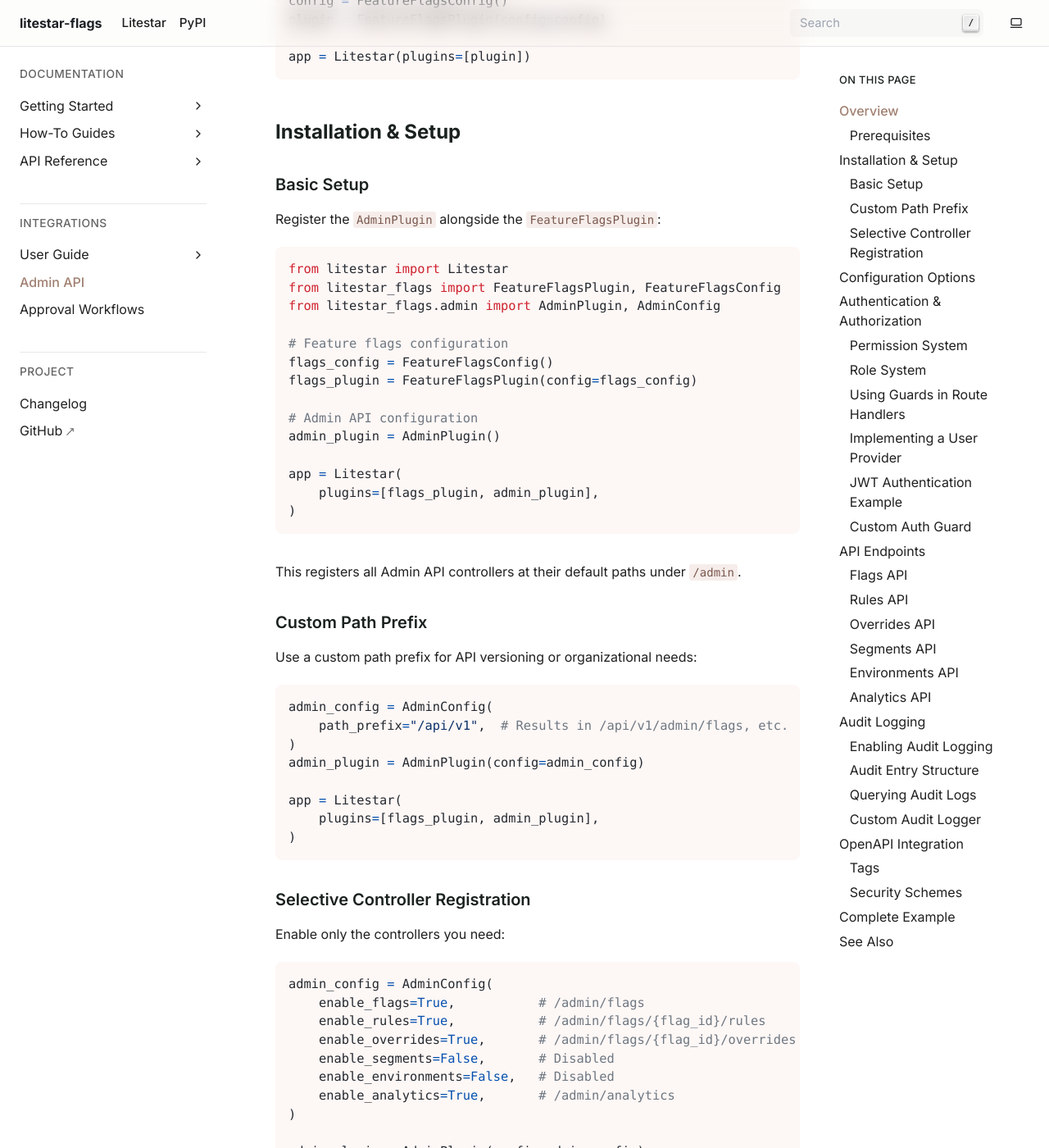
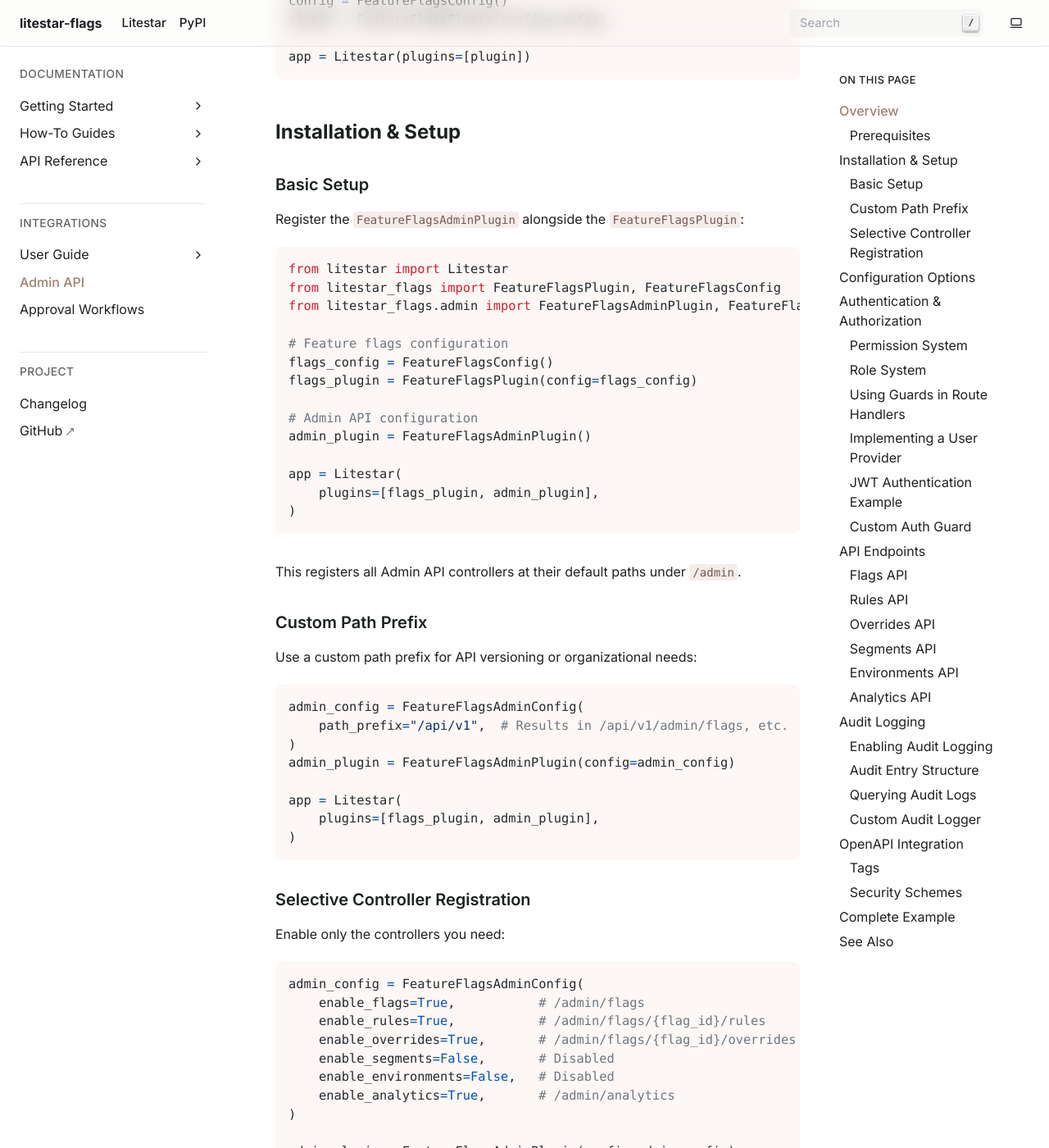
Before and after one commit to JacobCoffee/litestar-flags, a Sphinx documentation site: the page built from docs/usage/admin-api.rst, in a window 1280 px wide and 1400 px high, scrolled down 954 px. Shown: the whole window at 82% size. Built offline with Sphinx 7.4.7, drawn with Linux system fonts in a browser that asks for light colours; some of the changed text lies outside the part shown.

Commit message:
refactor: rename AdminPlugin to FeatureFlagsAdminPlugin
Rename for clarity and consistency with FeatureFlagsPlugin:
- AdminConfig -> FeatureFlagsAdminConfig
- AdminPlugin -> FeatureFlagsAdminPlugin

🤖 Generated with [Claude Code](https://claude.com/claude-code)

Co-Authored-By: Claude Opus 4.5 <noreply@anthropic.com>

```diff
--- a/docs/usage/admin-api.rst
+++ b/docs/usage/admin-api.rst
@@ -45,20 +45,20 @@ Installation & Setup
 Basic Setup
 ~~~~~~~~~~~
 
-Register the ``AdminPlugin`` alongside the ``FeatureFlagsPlugin``:
+Register the ``FeatureFlagsAdminPlugin`` alongside the ``FeatureFlagsPlugin``:
 
 .. code-block:: python
 
    from litestar import Litestar
    from litestar_flags import FeatureFlagsPlugin, FeatureFlagsConfig
-   from litestar_flags.admin import AdminPlugin, AdminConfig
+   from litestar_flags.admin import FeatureFlagsAdminPlugin, FeatureFlagsAdminConfig
 
    # Feature flags configuration
    flags_config = FeatureFlagsConfig()
    flags_plugin = FeatureFlagsPlugin(config=flags_config)
 
    # Admin API configuration
-   admin_plugin = AdminPlugin()
+   admin_plugin = FeatureFlagsAdminPlugin()
 
    app = Litestar(
        plugins=[flags_plugin, admin_plugin],
@@ -74,10 +74,10 @@ Use a custom path prefix for API versioning or organizational needs:
 
 .. code-block:: python
 
-   admin_config = AdminConfig(
+   admin_config = FeatureFlagsAdminConfig(
        path_prefix="/api/v1",  # Results in /api/v1/admin/flags, etc.
    )
-   admin_plugin = AdminPlugin(config=admin_config)
+   admin_plugin = FeatureFlagsAdminPlugin(config=admin_config)
 
    app = Litestar(
        plugins=[flags_plugin, admin_plugin],
@@ -91,7 +91,7 @@ Enable only the controllers you need:
 
 .. code-block:: python
 
-   admin_config = AdminConfig(
+   admin_config = FeatureFlagsAdminConfig(
        enable_flags=True,           # /admin/flags
        enable_rules=True,           # /admin/flags/{flag_id}/rules
        enable_overrides=True,       # /admin/flags/{flag_id}/overrides
@@ -100,19 +100,19 @@ Enable only the controllers you need:
        enable_analytics=True,       # /admin/analytics
    )
 
-   admin_plugin = AdminPlugin(config=admin_config)
+   admin_plugin = FeatureFlagsAdminPlugin(config=admin_config)
 
 
 Configuration Options
 ---------------------
 
-The ``AdminConfig`` dataclass provides comprehensive configuration:
+The ``FeatureFlagsAdminConfig`` dataclass provides comprehensive configuration:
 
 .. code-block:: python
 
-   from litestar_flags.admin import AdminConfig
+   from litestar_flags.admin import FeatureFlagsAdminConfig
 
-   config = AdminConfig(
+   config = FeatureFlagsAdminConfig(
        # Core settings
        enabled=True,                    # Enable/disable the entire Admin API
        path_prefix="/api/v1",           # URL prefix for all endpoints
@@ -367,7 +367,7 @@ Integrate with JWT authentication:
    from litestar import Litestar, Request
    from litestar.middleware import AbstractAuthenticationMiddleware, AuthenticationResult
    from litestar.connection import ASGIConnection
-   from litestar_flags.admin import Role, AdminPlugin, AdminConfig
+   from litestar_flags.admin import Role, FeatureFlagsAdminPlugin, FeatureFlagsAdminConfig
    import jwt
 
    @dataclass
@@ -397,8 +397,8 @@ Integrate with JWT authentication:
                return AuthenticationResult(user=None, auth=None)
 
    # Configure Admin API with auth middleware
-   admin_config = AdminConfig(require_auth=True)
-   admin_plugin = AdminPlugin(config=admin_config)
+   admin_config = FeatureFlagsAdminConfig(require_auth=True)
+   admin_plugin = FeatureFlagsAdminPlugin(config=admin_config)
 
    app = Litestar(
        plugins=[flags_plugin, admin_plugin],
@@ -426,7 +426,7 @@ Apply a custom authentication guard to all Admin API routes:
        if not api_key or not await validate_api_key(api_key):
            raise NotAuthorizedException(detail="Invalid API key")
 
-   admin_config = AdminConfig(
+   admin_config = FeatureFlagsAdminConfig(
        auth_guard=my_auth_guard,
    )
 
@@ -1109,8 +1109,8 @@ Configure an audit logger when setting up the Admin API:
 .. code-block:: python
 
    from litestar_flags.admin import (
-       AdminConfig,
-       AdminPlugin,
+       FeatureFlagsAdminConfig,
+       FeatureFlagsAdminPlugin,
        InMemoryAuditLogger,
    )
 
@@ -1118,11 +1118,11 @@ Configure an audit logger when setting up the Admin API:
    audit_logger = InMemoryAuditLogger(max_entries=10000)
 
    # Configure Admin API with audit logging
-   admin_config = AdminConfig(
+   admin_config = FeatureFlagsAdminConfig(
        audit_logger=audit_logger,
    )
 
-   admin_plugin = AdminPlugin(config=admin_config)
+   admin_plugin = FeatureFlagsAdminPlugin(config=admin_config)
 
 
 Audit Entry Structure
@@ -1324,8 +1324,8 @@ Full example with all features:
    from litestar_flags import FeatureFlagsPlugin, FeatureFlagsConfig
    from litestar_flags.storage import MemoryStorageBackend
    from litestar_flags.admin import (
-       AdminPlugin,
-       AdminConfig,
+       FeatureFlagsAdminPlugin,
+       FeatureFlagsAdminConfig,
        InMemoryAuditLogger,
        Role,
    )
@@ -1353,13 +1353,13 @@ Full example with all features:
 
    # Admin API setup with audit logging
    audit_logger = InMemoryAuditLogger(max_entries=10000)
-   admin_config = AdminConfig(
+   admin_config = FeatureFlagsAdminConfig(
        path_prefix="/api/v1",
        require_auth=True,
        audit_logger=audit_logger,
        enable_analytics=True,
    )
-   admin_plugin = AdminPlugin(config=admin_config)
+   admin_plugin = FeatureFlagsAdminPlugin(config=admin_config)
 
    app = Litestar(
        plugins=[flags_plugin, admin_plugin],
```
Also changed, not shown: 3 other files.
